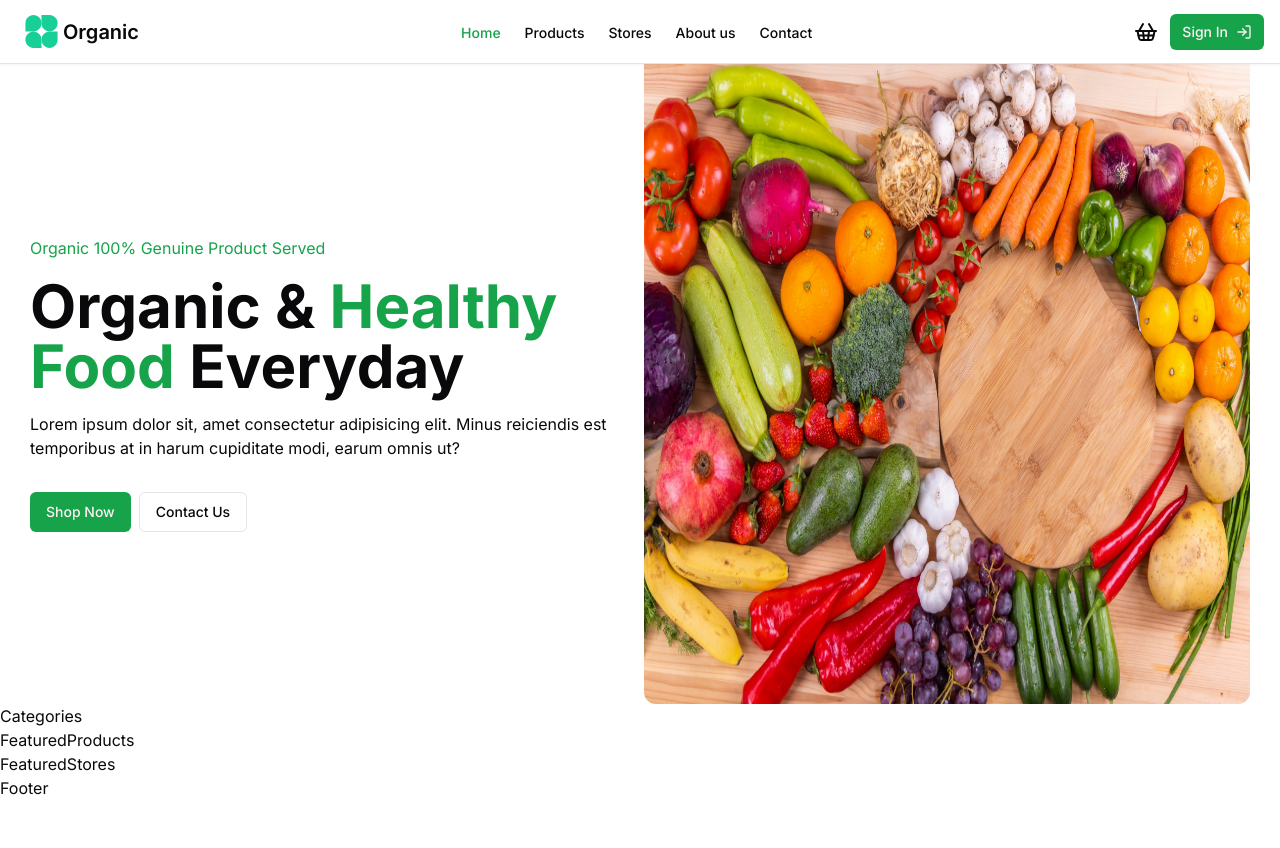
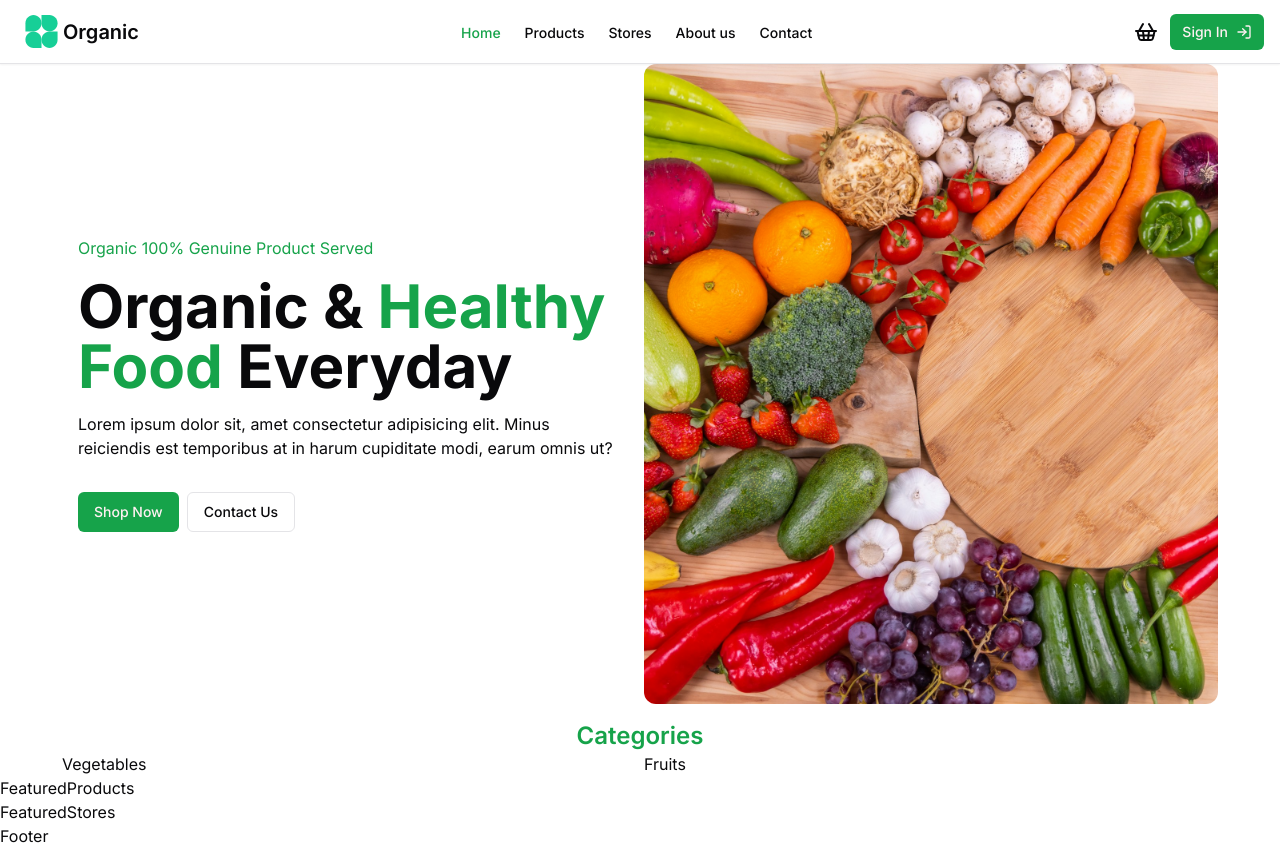
Before and after one commit to ClintJoey19/Organic, a Next.js app: page / in a window 1280 px wide. Before the commit the page ends 800 px from the top, so only its background shows below. Built offline with nearby package versions, Linux system fonts and the light colour scheme; no server answers.

Commit message:
chore: categories

```diff
--- a/src/components/home/Categories.tsx
+++ b/src/components/home/Categories.tsx
@@ -1,7 +1,15 @@
 import React from "react";
 
 const Categories = () => {
-  return <section>Categories</section>;
+  return (
+    <section className="container mt-4">
+      <h2 className="page-title text-center">Categories</h2>
+      <div className="flex max-sm:flex-col gap-2">
+        <div className="flex-1">Vegetables</div>
+        <div className="flex-1">Fruits</div>
+      </div>
+    </section>
+  );
 };
 
 export default Categories;
--- a/src/components/home/Hero.tsx
+++ b/src/components/home/Hero.tsx
@@ -4,17 +4,17 @@ import Image from "next/image";
 
 const Hero = () => {
   return (
-    <section className="h-[80vh] max-w-[1220px] m-auto grid grid-cols-1 md:grid-cols-2 gap-2">
-      <div className="h-full flex flex-col justify-center gap-y-4 max-md:p-4">
+    <section className="h-[80vh] container grid grid-cols-1 md:grid-cols-2 gap-2">
+      <div className="h-full flex flex-col justify-center gap-y-4 md:p-4">
         <p className="text-primary">Organic 100% Genuine Product Served</p>
-        <h1 className="text-6xl font-bold">
+        <h1 className="text-6xl max-md:text-4xl font-bold">
           Organic & <span className="text-primary">Healthy Food</span> Everyday
         </h1>
         <p>
           Lorem ipsum dolor sit, amet consectetur adipisicing elit. Minus
           reiciendis est temporibus at in harum cupiditate modi, earum omnis ut?
         </p>
-        <div className="mt-4 flex max-md:justify-center gap-2">
+        <div className="mt-4 flex gap-2">
           <Button asChild>
             <Link href="/products">Shop Now</Link>
           </Button>
@@ -23,8 +23,8 @@ const Hero = () => {
           </Button>
         </div>
       </div>
-      <div className="relative max-md:aspect-video overflow-hidden rounded-b-xl">
-        <Image src="/hero.jpg" alt="hero" fill />
+      <div className="relative max-md:max-h-[250px] min-h-[150px] overflow-hidden rounded-xl md:rounded-b-xl">
+        <Image src="/hero.jpg" alt="hero" fill objectFit="cover" />
       </div>
     </section>
   );
```
